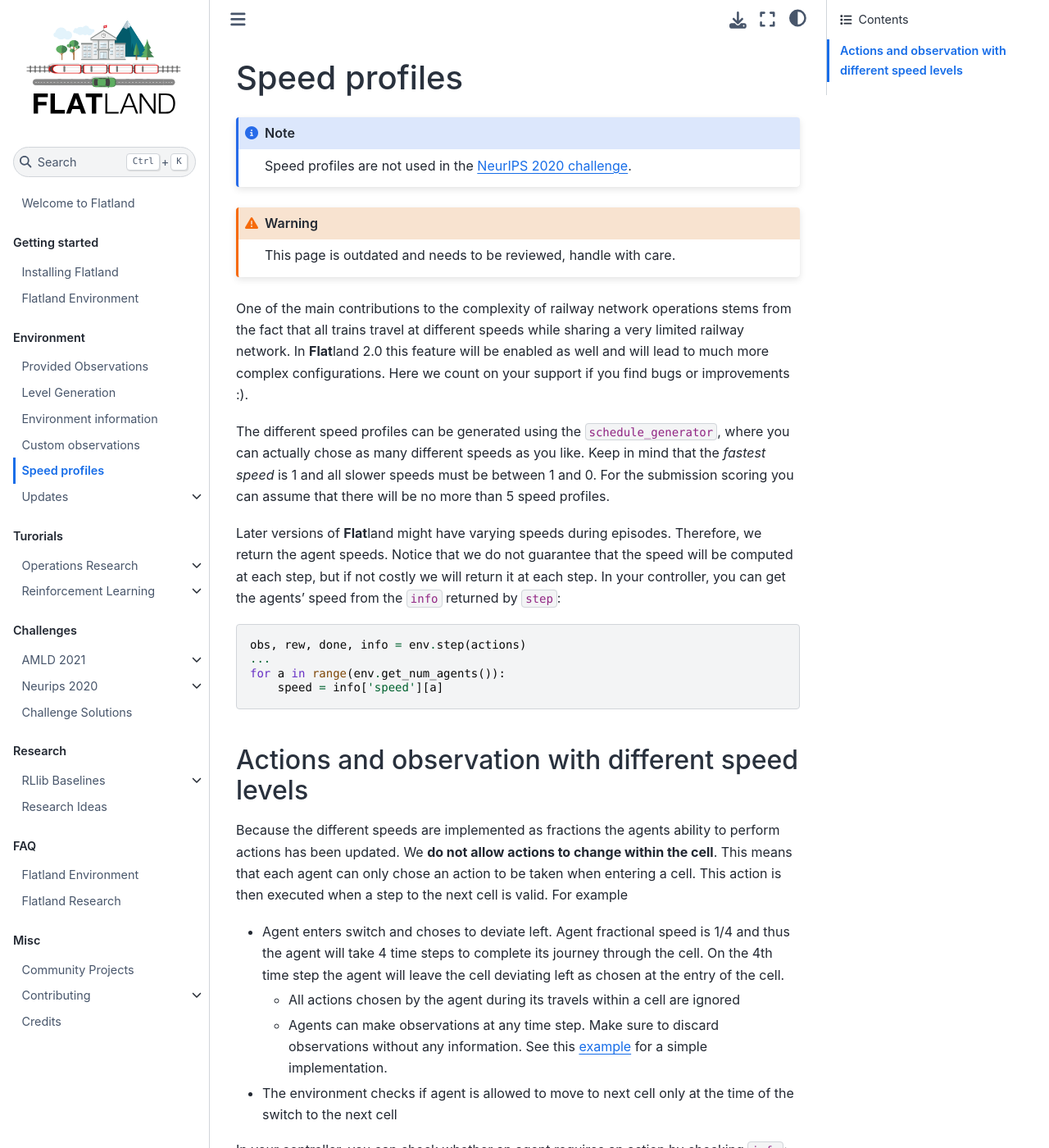
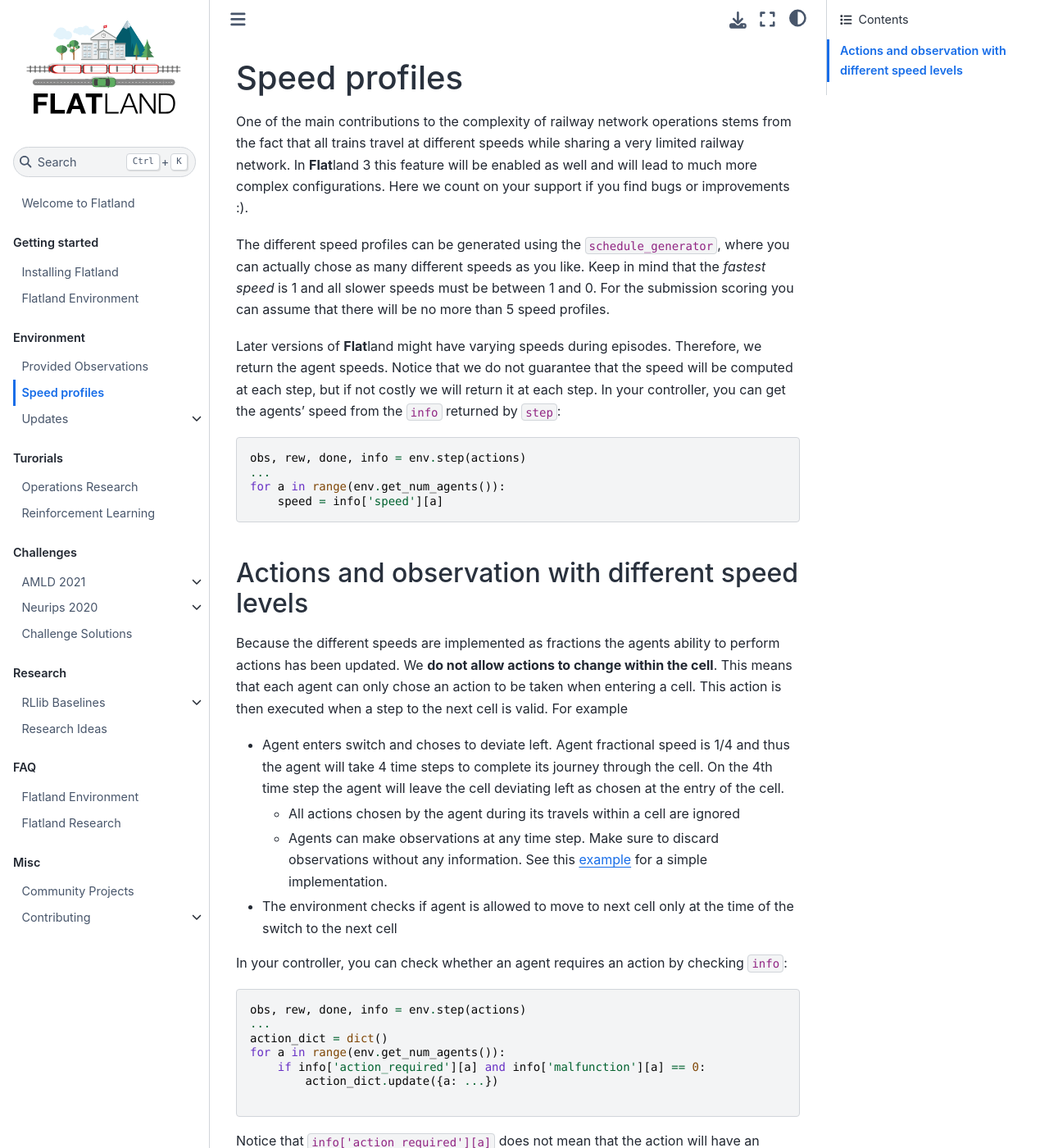
Before and after one commit to flatland-association/flatland-book, a Jupyter Book: the page built from environment/speed_profiles.md, in a window 1280 px wide and 1400 px high. Shown: the whole window at 82% size. Built offline with Jupyter Book 1.0.4 settings and Sphinx 7.4.7 and the Sphinx Book theme 1.1.4, drawn with Linux system fonts in a browser that asks for light colours; pages that are not in the unit, such as notebooks, are missing from menus; some of the changed lines change nothing that is shown; some of the changed text lies outside the part shown.

Commit message:
commented TODO items in toc

````diff
--- a/_toc.yml
+++ b/_toc.yml
@@ -12,33 +12,33 @@
   chapters:
   - file: getting-started/installation
   - file: getting-started/env
-  - file: getting-started/The_Rail_Environment
-  - file: getting-started/sequential-agent
+  # - file: getting-started/The_Rail_Environment
+  # - file: getting-started/sequential-agent
 
 ## ENVIRONMENT
 - caption: Environment
   chapters:
   - file: environment/observations
-  - file: environment/level_generation
-  - file: environment/environment_information
-  - file: environment/custom_observations
+  # - file: environment/level_generation
+  # - file: environment/environment_information
+  # - file: environment/custom_observations
   - file: environment/speed_profiles
   - file: environment/updates
     sections:
       - file: environment/updates/Agent-Close-Following
-      - file: environment/updates/schedules
+      # - file: environment/updates/schedules
 
 ## TUTORIALS
 - caption: Turorials
   chapters:
   - file: tutorials/or
-    sections:
-      - file: tutorials/or/or
+    # sections:
+    #   - file: tutorials/or/or
   - file: tutorials/rl
-    sections:
-      - file: tutorials/rl/single-agent
-      - file: tutorials/rl/multi-agent
-      - file: tutorials/rl/sequential-agent
+    # sections:
+    #   - file: tutorials/rl/single-agent
+    #   - file: tutorials/rl/multi-agent
+    #   - file: tutorials/rl/sequential-agent
 
 ## CHALLENGES
 - caption: Challenges
@@ -83,4 +83,4 @@
     sections:
         -   file: misc/contributing-code
         -   file: misc/contributing-doc
-  - file: misc/credits
+  # - file: misc/credits
--- a/environment/speed_profiles.md
+++ b/environment/speed_profiles.md
@@ -1,16 +1,16 @@
 Speed profiles
 ==============
 
-```{note}
+<!-- ```{note}
 Speed profiles are not used in the [NeurIPS 2020 challenge](https://www.aicrowd.com/challenges/neurips-2020-flatland-challenge/).
-```
+``` -->
 
-```{warning}
+<!-- ```{warning}
 This page is outdated and needs to be reviewed, handle with care.
-```
+``` -->
 
 One of the main contributions to the complexity of railway network operations stems from the fact that all trains travel at different speeds while sharing a very limited railway network.
-In **Flat**land 2.0 this feature will be enabled as well and will lead to much more complex configurations. Here we count on your support if you find bugs or improvements  :).
+In **Flat**land 3 this feature will be enabled as well and will lead to much more complex configurations. Here we count on your support if you find bugs or improvements  :).
 
 The different speed profiles can be generated using the `schedule_generator`, where you can actually chose as many different speeds as you like.
 Keep in mind that the *fastest speed* is 1 and all slower speeds must be between 1 and 0.
````
